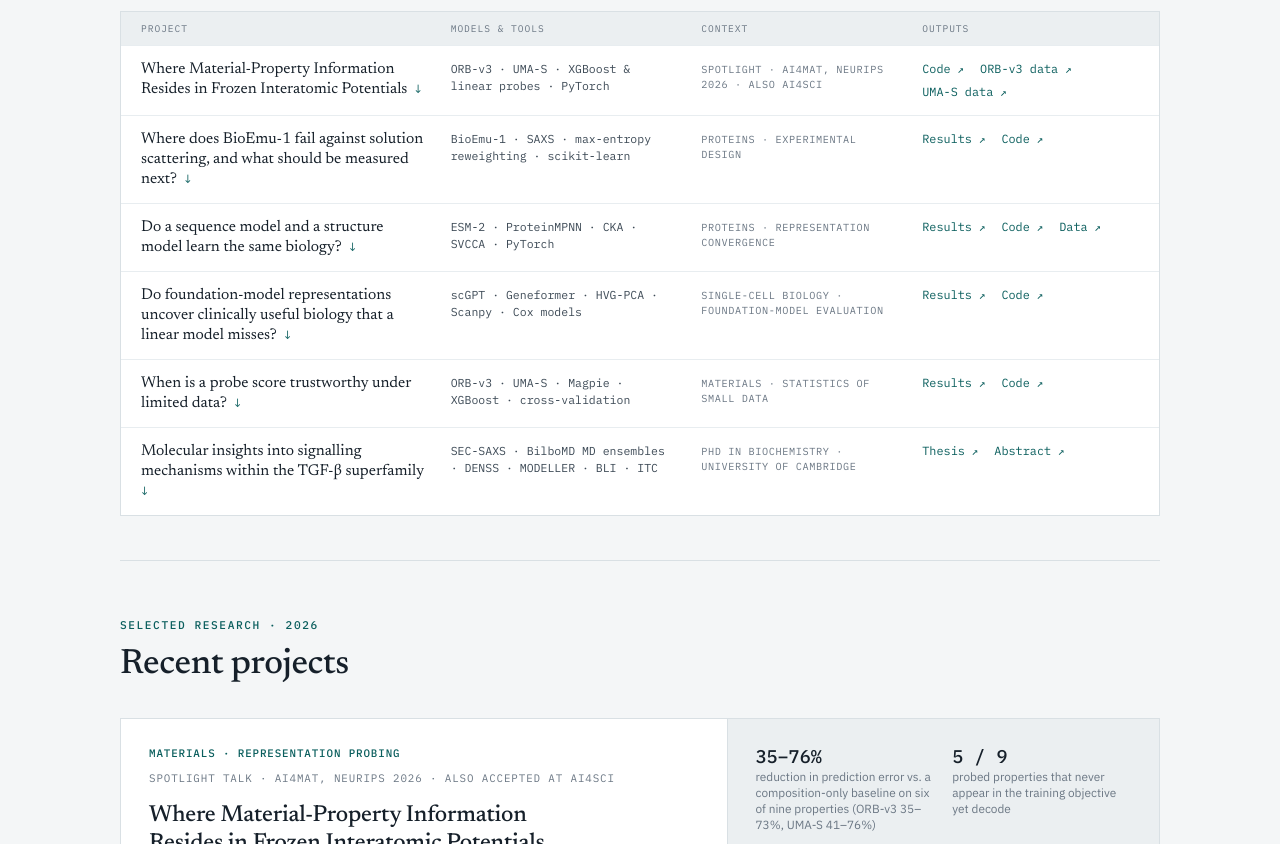
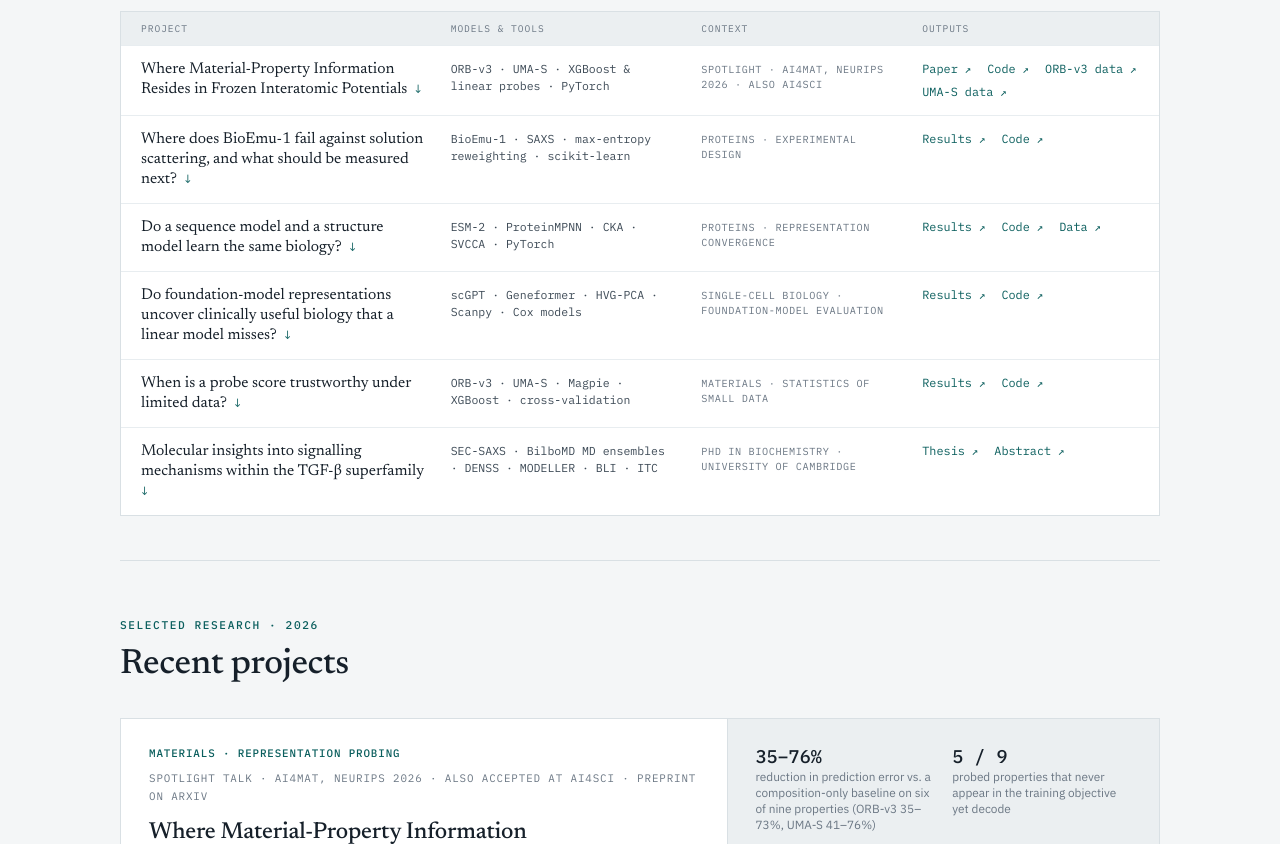
Before and after one commit to Natalija-Stepurko/portfolio-website, a plain HTML site: page index.html in a window 1280 px wide. Shown: the part 711-1555 px from the top of the page. Drawn offline with Linux system fonts and the light colour scheme.

Commit message:
Link the arXiv preprint on the interatomic-potentials work (#9)
The paper is now public as arXiv:2611.21116. Add it in three places:

- a primary "Paper on arXiv" button on the card, with Code on GitHub
  demoted to a secondary button beside it
- a "Paper" link, first among the outputs in the projects table
- "preprint on arXiv" in the card's kicker line

Both new links carry their own GoatCounter labels.

Co-authored-by: Claude Opus 5 <noreply@anthropic.com>

```diff
--- a/index.html
+++ b/index.html
@@ -305,7 +305,7 @@ header .lede{font-size:clamp(1.15rem,2.2vw,1.4rem);line-height:1.42}
   </div>
   <div class="outputs">
     <div class="out-row out-head"><span>Project</span><span>Models &amp; tools</span><span>Context</span><span>Outputs</span></div>
-    <div class="out-row"><a class="name" href="#mlip-probing-card">Where Material-Property Information Resides in Frozen Interatomic Potentials</a><span class="tools">ORB-v3 · UMA-S · XGBoost &amp; linear probes · PyTorch</span><span class="ctx">Spotlight · AI4Mat, NeurIPS 2026 · also AI4Sci</span><span class="outs"><a data-goatcounter-click="Projects table: MLIP project, code on GitHub" href="https://github.com/Natalija-Stepurko/mlip-embedding-probes" target="_blank" rel="noopener">Code</a><a data-goatcounter-click="Projects table: MLIP project, ORB-v3 dataset" href="https://huggingface.co/datasets/NatalijaStepurko/orb-mp-embeddings" target="_blank" rel="noopener">ORB-v3 data</a><a data-goatcounter-click="Projects table: MLIP project, UMA-S dataset" href="https://huggingface.co/datasets/NatalijaStepurko/uma-mp-embeddings-gated" target="_blank" rel="noopener">UMA-S data</a></span></div>
+    <div class="out-row"><a class="name" href="#mlip-probing-card">Where Material-Property Information Resides in Frozen Interatomic Potentials</a><span class="tools">ORB-v3 · UMA-S · XGBoost &amp; linear probes · PyTorch</span><span class="ctx">Spotlight · AI4Mat, NeurIPS 2026 · also AI4Sci</span><span class="outs"><a data-goatcounter-click="Projects table: MLIP project, paper on arXiv" href="https://arxiv.org/abs/2611.21116" target="_blank" rel="noopener">Paper</a><a data-goatcounter-click="Projects table: MLIP project, code on GitHub" href="https://github.com/Natalija-Stepurko/mlip-embedding-probes" target="_blank" rel="noopener">Code</a><a data-goatcounter-click="Projects table: MLIP project, ORB-v3 dataset" href="https://huggingface.co/datasets/NatalijaStepurko/orb-mp-embeddings" target="_blank" rel="noopener">ORB-v3 data</a><a data-goatcounter-click="Projects table: MLIP project, UMA-S dataset" href="https://huggingface.co/datasets/NatalijaStepurko/uma-mp-embeddings-gated" target="_blank" rel="noopener">UMA-S data</a></span></div>
     <div class="out-row"><a class="name" href="#bioemu-card">Where does BioEmu-1 fail against solution scattering, and what should be measured next?</a><span class="tools">BioEmu-1 · SAXS · max-entropy reweighting · scikit-learn</span><span class="ctx">Proteins · experimental design</span><span class="outs"><a data-goatcounter-click="Projects table: BioEmu project, results page" href="https://natalija-stepurko.github.io/bioemu-saxs-campaign/" target="_blank" rel="noopener">Results</a><a data-goatcounter-click="Projects table: BioEmu project, code on GitHub" href="https://github.com/Natalija-Stepurko/bioemu-saxs-campaign" target="_blank" rel="noopener">Code</a></span></div>
     <div class="out-row"><a class="name" href="#seq-structure-card">Do a sequence model and a structure model learn the same biology?</a><span class="tools">ESM-2 · ProteinMPNN · CKA · SVCCA · PyTorch</span><span class="ctx">Proteins · representation convergence</span><span class="outs"><a data-goatcounter-click="Projects table: Protein project, results page" href="https://natalija-stepurko.github.io/seq-structure-convergence/" target="_blank" rel="noopener">Results</a><a data-goatcounter-click="Projects table: Protein project, code on GitHub" href="https://github.com/Natalija-Stepurko/seq-structure-convergence" target="_blank" rel="noopener">Code</a><a data-goatcounter-click="Projects table: Protein project, dataset on Hugging Face" href="https://huggingface.co/datasets/NatalijaStepurko/seq-structure-convergence" target="_blank" rel="noopener">Data</a></span></div>
     <div class="out-row"><a class="name" href="#single-cell-card">Do foundation-model representations uncover clinically useful biology that a linear model misses?</a><span class="tools">scGPT · Geneformer · HVG-PCA · Scanpy · Cox models</span><span class="ctx">Single-cell biology · foundation-model evaluation</span><span class="outs"><a data-goatcounter-click="Projects table: Single-cell project, results page" href="https://natalija-stepurko.github.io/single-cell-fm-probing/" target="_blank" rel="noopener">Results</a><a data-goatcounter-click="Projects table: Single-cell project, code on GitHub" href="https://github.com/Natalija-Stepurko/single-cell-fm-probing" target="_blank" rel="noopener">Code</a></span></div>
@@ -321,7 +321,7 @@ header .lede{font-size:clamp(1.15rem,2.2vw,1.4rem);line-height:1.42}
   <div class="projects">
 <article class="project" id="mlip-probing-card">
       <div class="body">
-        <div class="kicker"><b>Materials · representation probing</b><span>Spotlight talk · AI4Mat, NeurIPS 2026 · also accepted at AI4Sci</span></div>
+        <div class="kicker"><b>Materials · representation probing</b><span>Spotlight talk · AI4Mat, NeurIPS 2026 · also accepted at AI4Sci · preprint on arXiv</span></div>
         <h3>Where Material-Property Information Resides in Frozen Interatomic Potentials</h3>
         <div class="finding"><span class="label">Finding</span><p>Different out-of-training properties are most accessible at different network depths and through different representation components.</p></div>
         <p>Machine-learning interatomic potentials are trained only on energies, forces and stresses. I probed the frozen, layer-wise embeddings of two architecturally opposite models, ORB-v3 and UMA-S, across 154,875 Materials Project structures and nine properties. Properties absent from the training objective are recoverable, with substantial improvements over composition-only descriptors for several targets, e.g. band-gap R² rises from 0.698 with Magpie to 0.890 with ORB-v3 and 0.907 with UMA-S. Local and additive properties, including density and bulk modulus, tend to be most decodable in early representations, whereas band gap and metal/insulator character benefit from deeper layers. The equivariant UMA-S angular channels give it a clear edge on crystal-system classification.</p>
@@ -357,7 +357,7 @@ header .lede{font-size:clamp(1.15rem,2.2vw,1.4rem);line-height:1.42}
           </svg>
         </figure>
         <div class="cta">
-          <a data-goatcounter-click="MLIP card: Code on GitHub" class="btn primary" href="https://github.com/Natalija-Stepurko/mlip-embedding-probes" target="_blank" rel="noopener"><svg viewBox="0 0 24 24" fill="none" stroke="currentColor" stroke-width="2" aria-hidden="true"><path d="M14 4h6v6M20 4l-9 9M18 14v5a1 1 0 0 1-1 1H5a1 1 0 0 1-1-1V7a1 1 0 0 1 1-1h5"/></svg>Code on GitHub</a>
+          <a data-goatcounter-click="MLIP card: Paper on arXiv" class="btn primary" href="https://arxiv.org/abs/2611.21116" target="_blank" rel="noopener"><svg viewBox="0 0 24 24" fill="none" stroke="currentColor" stroke-width="2" aria-hidden="true"><path d="M14 4h6v6M20 4l-9 9M18 14v5a1 1 0 0 1-1 1H5a1 1 0 0 1-1-1V7a1 1 0 0 1 1-1h5"/></svg>Paper on arXiv</a><a data-goatcounter-click="MLIP card: Code on GitHub" class="btn" href="https://github.com/Natalija-Stepurko/mlip-embedding-probes" target="_blank" rel="noopener"><svg viewBox="0 0 24 24" fill="none" stroke="currentColor" stroke-width="2" aria-hidden="true"><path d="M14 4h6v6M20 4l-9 9M18 14v5a1 1 0 0 1-1 1H5a1 1 0 0 1-1-1V7a1 1 0 0 1 1-1h5"/></svg>Code on GitHub</a>
           <a data-goatcounter-click="MLIP card: ORB-v3 dataset on Hugging Face" class="btn" href="https://huggingface.co/datasets/NatalijaStepurko/orb-mp-embeddings" target="_blank" rel="noopener"><svg viewBox="0 0 24 24" fill="none" stroke="currentColor" stroke-width="2" aria-hidden="true"><path d="M14 4h6v6M20 4l-9 9M18 14v5a1 1 0 0 1-1 1H5a1 1 0 0 1-1-1V7a1 1 0 0 1 1-1h5"/></svg>ORB-v3 embeddings on Hugging Face</a>
           <a data-goatcounter-click="MLIP card: UMA-S dataset on Hugging Face" class="btn" href="https://huggingface.co/datasets/NatalijaStepurko/uma-mp-embeddings-gated" target="_blank" rel="noopener"><svg viewBox="0 0 24 24" fill="none" stroke="currentColor" stroke-width="2" aria-hidden="true"><path d="M14 4h6v6M20 4l-9 9M18 14v5a1 1 0 0 1-1 1H5a1 1 0 0 1-1-1V7a1 1 0 0 1 1-1h5"/></svg>UMA-S embeddings on Hugging Face (gated)</a>
         </div>
```
